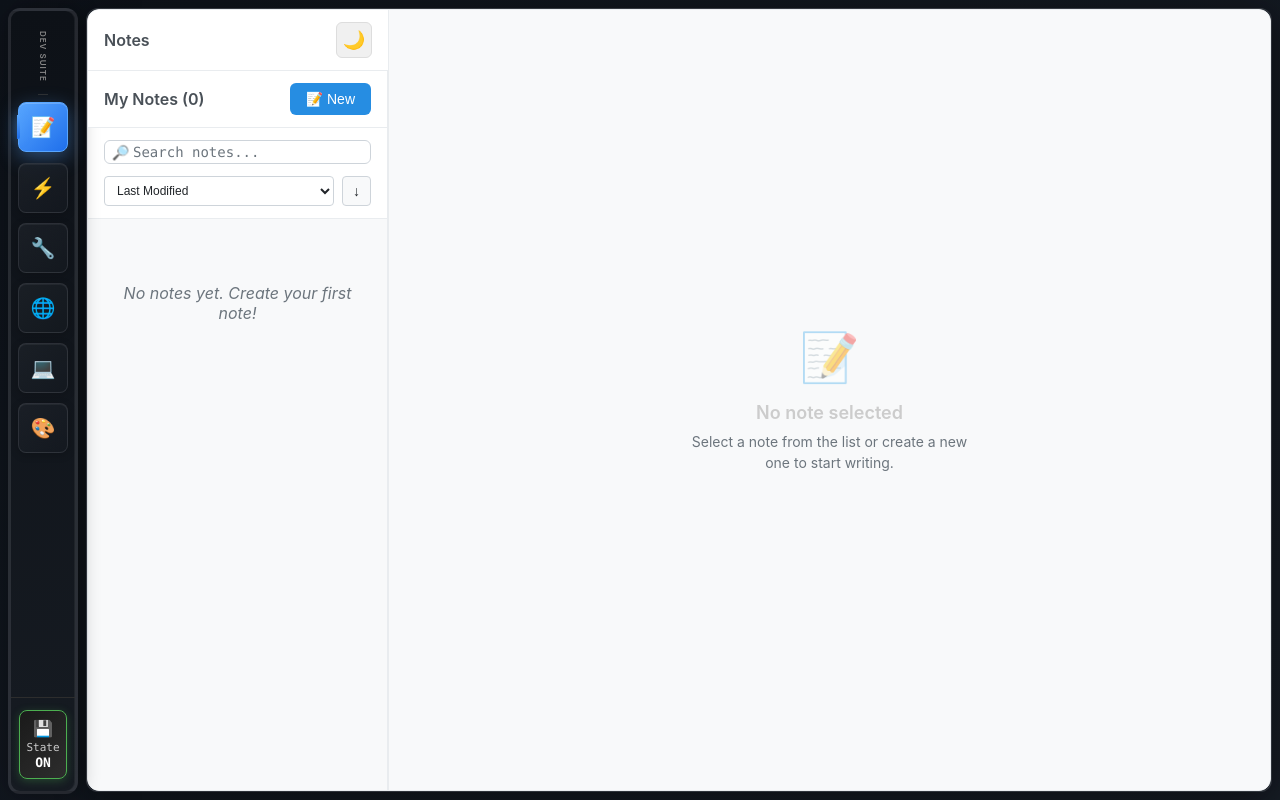
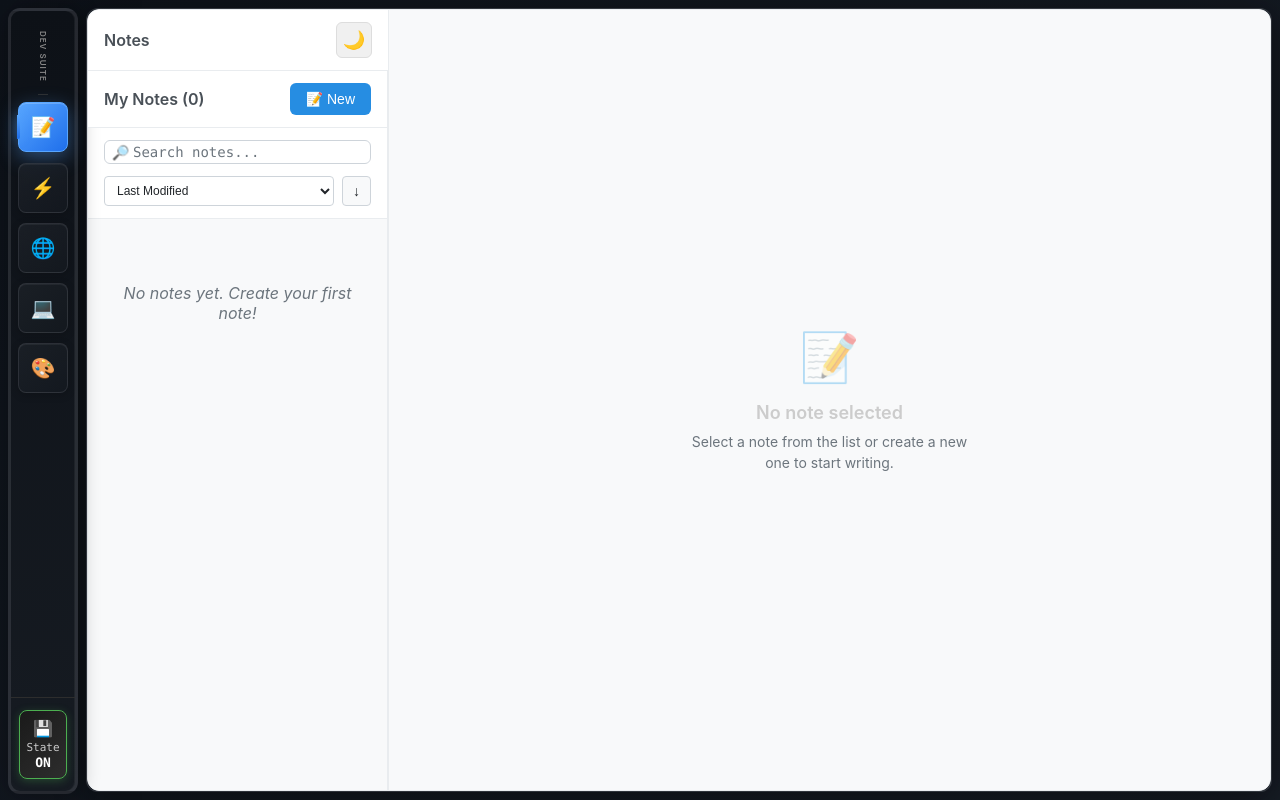
Before and after one commit to jaredmiller219/Productivity_Software, a React (Create React App) app: page / in a window 1280 px wide. Built offline with nearby package versions, Linux system fonts and the light colour scheme.

Commit message:
fixed a few bugs and updated browser tabs colors

```diff
--- a/src/modules/Browser/components/navigation/BrowserTabs.css
+++ b/src/modules/Browser/components/navigation/BrowserTabs.css
@@ -95,7 +95,7 @@
 }
 
 .browser-tab.active .tab-title {
-  color: #212529;
+  color: #cccccc;
   font-weight: 600;
 }
 
--- a/src/modules/Terminal/SimpleTerminal.js
+++ b/src/modules/Terminal/SimpleTerminal.js
@@ -13,7 +13,7 @@ function SimpleTerminal() {
     return {
       history: [
         { type: "output", content: "Welcome to Dev Suite Terminal", timestamp: Date.now() },
-        { type: "output", content: "Type 'help' for available commands", timestamp: Date.now() }
+        { type: "output", content: "Type 'help' for available commands.", timestamp: Date.now() }
       ],
       input: "",
       historyIndex: -1,
--- a/src/shared/components/Sidebar.js
+++ b/src/shared/components/Sidebar.js
@@ -4,23 +4,13 @@ import "./Sidebar.css";
 function Sidebar({ activeModule, setActiveModule, notesPosition, onNotesPositionChange, notesCount, projectStats, isPersistent, onStateToggle, isDebugMode }) {
   const [showNotesMenu, setShowNotesMenu] = useState(false);
   const [showStats, setShowStats] = useState(false);
-  const baseModules = [
+  const modules = [
     { id: "notes", name: "Notes", icon: "📝" },
     { id: "terminal", name: "Terminal", icon: "⚡" },
     { id: "browser", name: "Browser", icon: "🌐" },
     { id: "ide", name: "IDE", icon: "💻" },
     { id: "modeling", name: "3D Modeling", icon: "🎨" },
   ];
-
-  // Add debug terminal only in development
-  const modules = process.env.NODE_ENV === 'development'
-    ? [
-        baseModules[0], // notes
-        baseModules[1], // terminal
-        { id: "debug-terminal", name: "Debug Terminal", icon: "🔧" }, // debug terminal
-        ...baseModules.slice(2) // browser, ide, modeling
-      ]
-    : baseModules;
 
   const handleModuleClick = (moduleId, event) => {
     if (moduleId === "notes" && event.button === 2) {
--- a/src/shared/components/Workspace.js
+++ b/src/shared/components/Workspace.js
@@ -14,8 +14,6 @@ function Workspace({ activeModule, showNotes, onNotesCountChange }) {
         return showNotes ? <Notes onNotesCountChange={onNotesCountChange} /> : <Modeling />;
       case 'terminal':
         return <SimpleTerminal />;
-      case 'debug-terminal':
-        return <Terminal />;
       case 'browser':
         return <Browser />;
       case 'ide':
```
